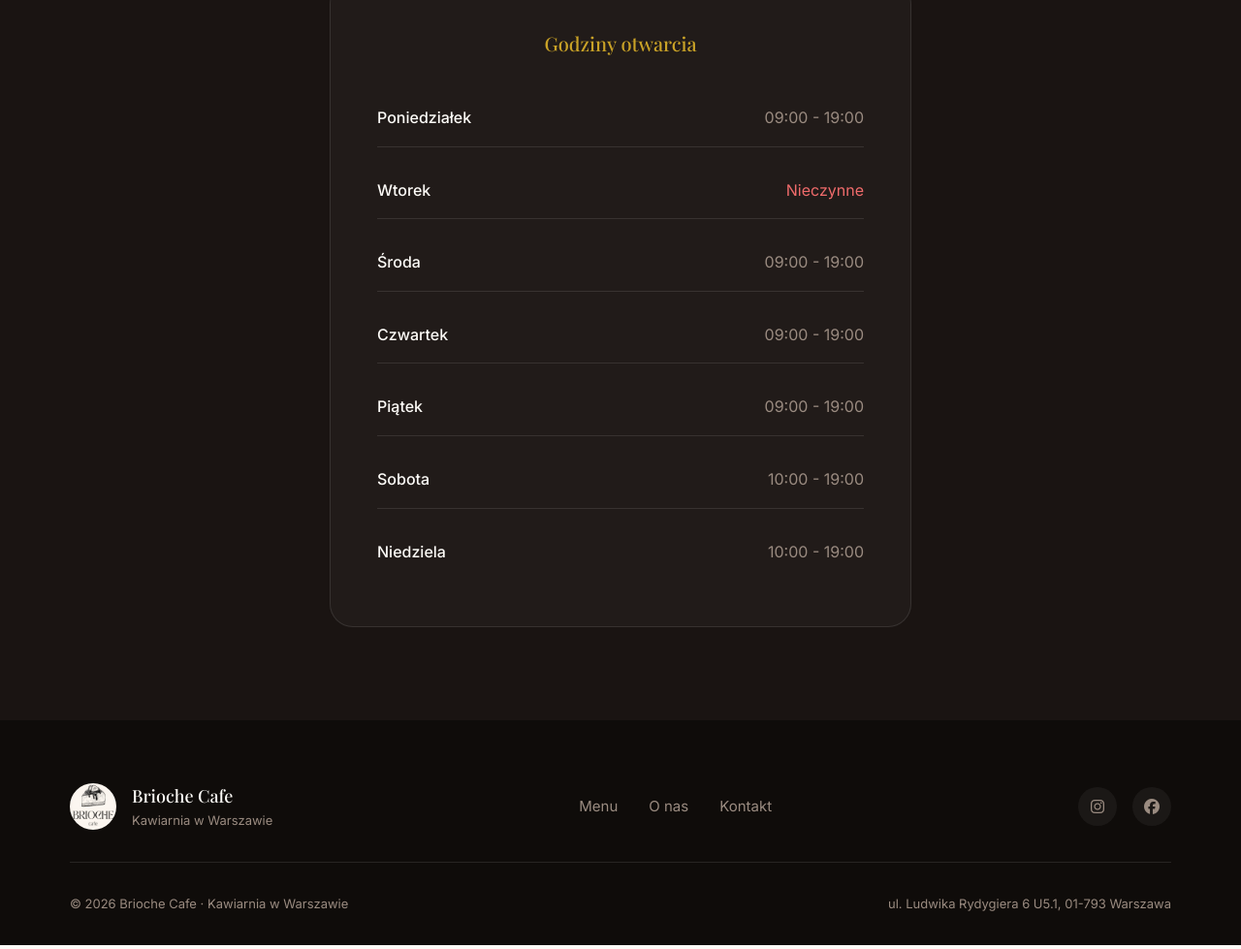
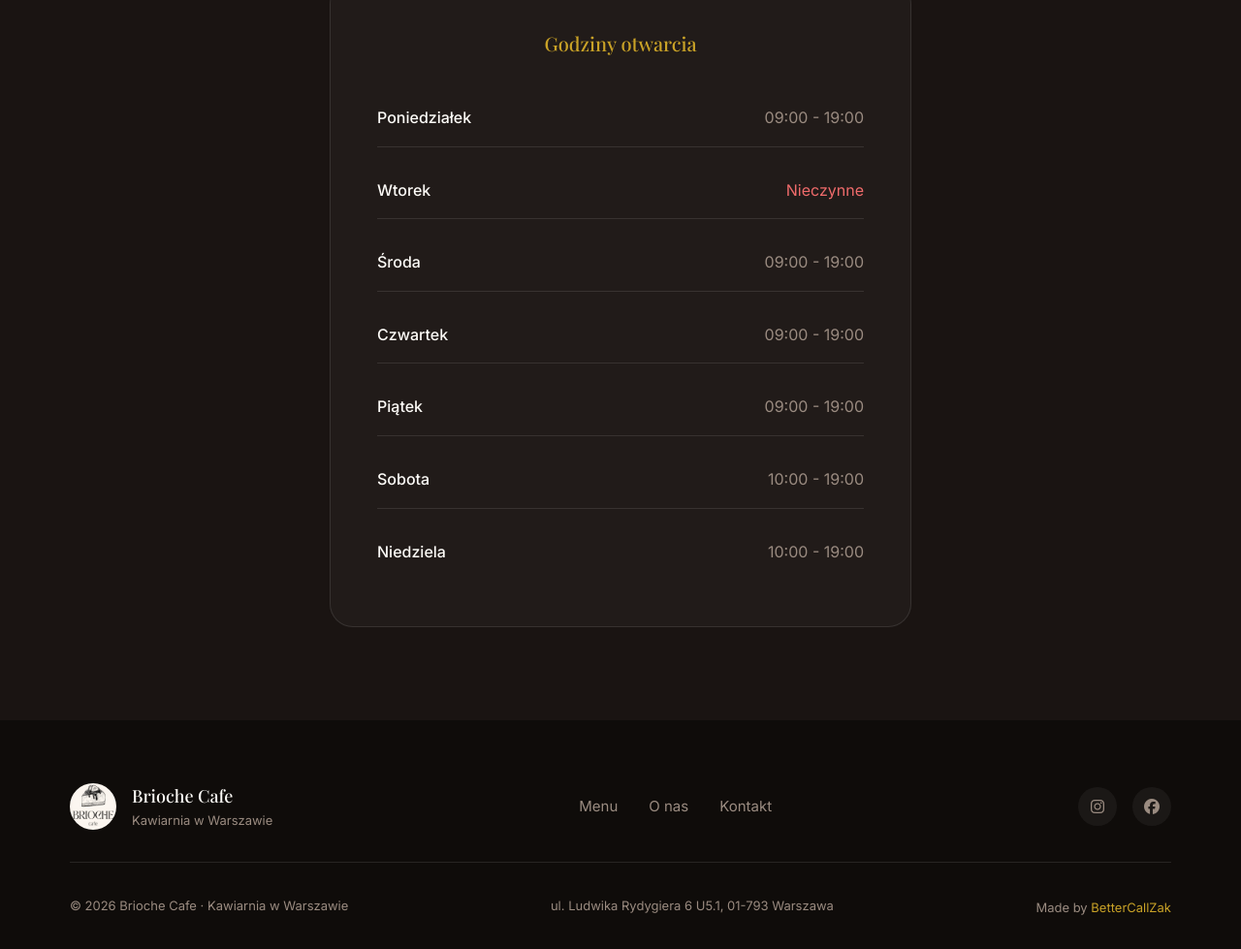
Before and after one commit to BriocheCafeMenu/brioche, a plain HTML site: page index.html in a window 1280 px wide. Shown: the part 3021-4000 px from the top of the page at 97% size. Drawn offline with nearby package versions, Linux system fonts and the light colour scheme; no server answers; a web font is replaced by a local one.

Commit message:
add made by link

```diff
--- a/index.html
+++ b/index.html
@@ -506,6 +506,7 @@
         <div class="footer__bottom">
             <p class="footer__copyright">&copy; 2026 Brioche Cafe · Kawiarnia w Warszawie</p>
             <p class="footer__address">ul. Ludwika Rydygiera 6 U5.1, 01-793 Warszawa</p>
+            <p class="footer__credit">Made by <a href="https://bettercallzak.com" target="_blank" rel="noopener noreferrer">BetterCallZak</a></p>
         </div>
     </div>
 </footer>
--- a/style.css
+++ b/style.css
@@ -1208,6 +1208,22 @@ button {
     color: var(--color-text-light);
 }
 
+.footer__credit {
+    font-size: 0.8125rem;
+    color: var(--color-text-light);
+    margin-top: var(--space-xs);
+}
+
+.footer__credit a {
+    color: var(--color-primary);
+    text-decoration: none;
+    transition: var(--transition-base);
+}
+
+.footer__credit a:hover {
+    text-decoration: underline;
+}
+
 /* ============================================
    REVEAL ANIMATIONS
    ============================================ */
```
